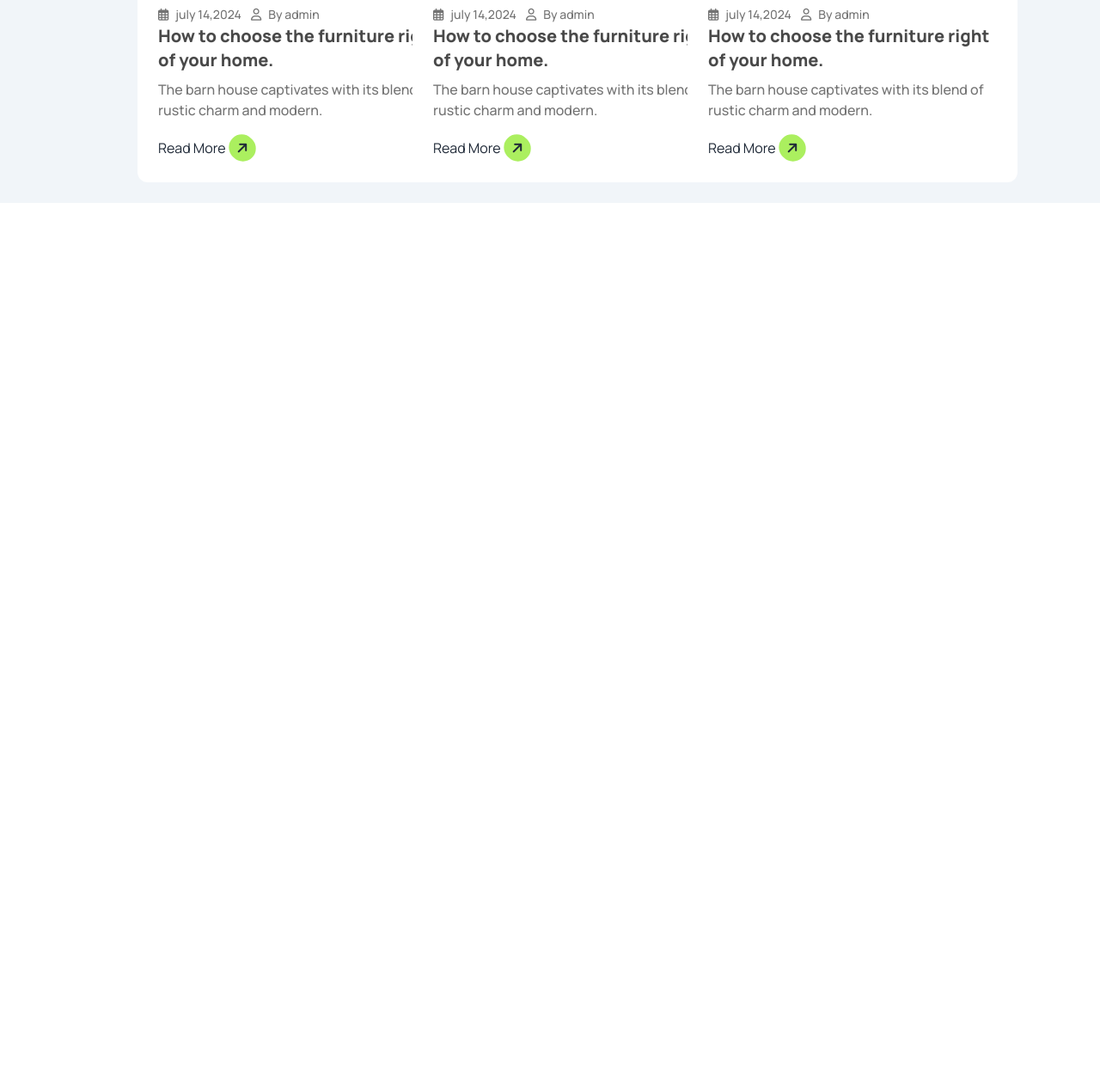
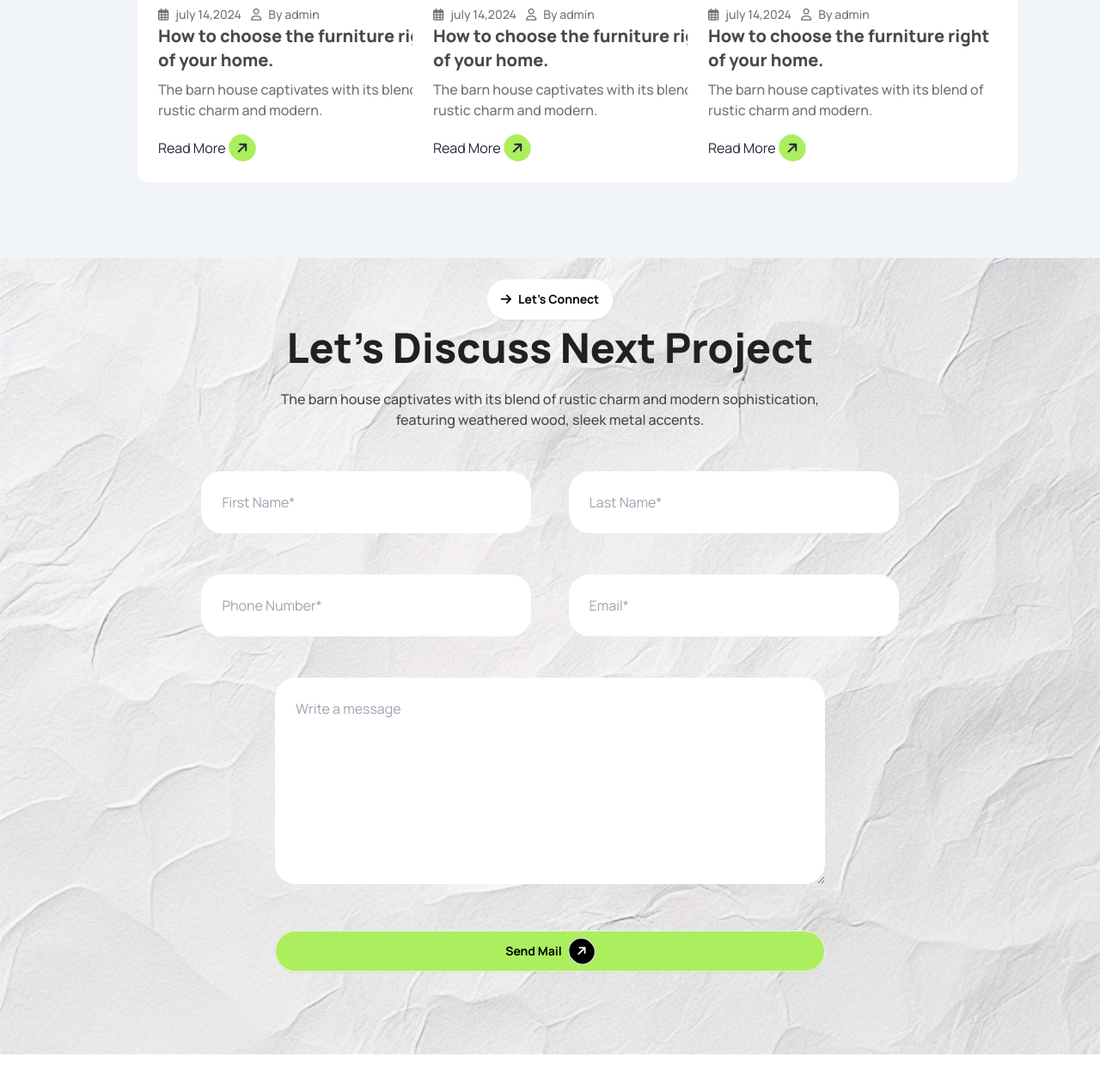
Before and after one commit to alpharabbit9/assignment-3, a plain HTML site: page index.html in a window 1280 px wide. Shown: the part 2430-3694 px from the top of the page at 86% size. Before the commit the page ends 2730 px from the top, so only its background shows below. Drawn offline with nearby package versions, Linux system fonts and the light colour scheme.

Commit message:
added another section

```diff
--- a/index.html
+++ b/index.html
@@ -47,6 +47,13 @@
         }
         .card-4{
             background: rgb(119, 170, 234);
+        }
+        .next-project{
+            background: url(./assets/bg.jpg);
+            background-position: center;
+            background-repeat: no-repeat;
+            background-size: cover;
+
         }
     </style>
 </head>
@@ -276,6 +283,36 @@
 
          <!-- Section-4 Ends -->
 
+         <!-- Section-5 Starts -->
+
+         <section class="next-project mt-16 mb-16">
+
+            <!-- Section content div -->
+            <div class="text-center mx-5 lg:mx-40">
+                <button class=" btn rounded-3xl bg-white font-bold text-black mt-6 mb-2 "><i class="fa-solid fa-arrow-right"></i>Let’s Connect</button>
+                <h2 class="text-2xl lg:text-5xl font-extrabold text-[#212121] mb-6">Let’s Discuss Next Project</h2>
+                <p class="text-base font-medium text-[#494949] mb-6">The barn house captivates with its blend of rustic charm and modern sophistication,<br> featuring weathered wood, sleek metal accents.</p>
+
+                <!-- Form div -->
+                 <div>
+                    <form >
+                        <input class=" w-80 lg:w-96 px-6 py-6 rounded-3xl mx-0 lg:mx-5 my-6" type="text" placeholder="First Name*">
+                        <input class="w-80 lg:w-96 px-6 py-6 rounded-3xl mx-0 lg:mx-5 my-6" type="text" placeholder="Last Name*">
+                        <br>
+                        <input class="w-80 lg:w-96 px-6 py-6 rounded-3xl mx-0 lg:mx-5 my-6" type="text" placeholder="Phone Number*">
+                        <input class="w-80 lg:w-96 px-6 py-6 rounded-3xl mx-0 lg:mx-5 my-6" type="text" placeholder="Email*">
+                        <br>
+                        <textarea class=" w-80 lg:w-2/3 h-60 rounded-3xl px-6 py-6 my-6 text-gray-400">Write a message</textarea>
+                        <br>
+                        <a class="btn rounded-3xl rinterio-primary text-black font-bold w-80  lg:w-2/3 mt-6 mb-24">Send Mail<i class="fa-solid fa-arrow-right -rotate-45 border  text-white bg-black px-2 py-2 rounded-3xl "></i></a>
+
+                    </form>
+                 </div>
+
+         </section>
+
+         <!-- Section-5 Ends -->
+
     </main>
     <footer></footer>
 
```
Also changed, not shown: tailwind.config.js (line endings or trailing spaces).
